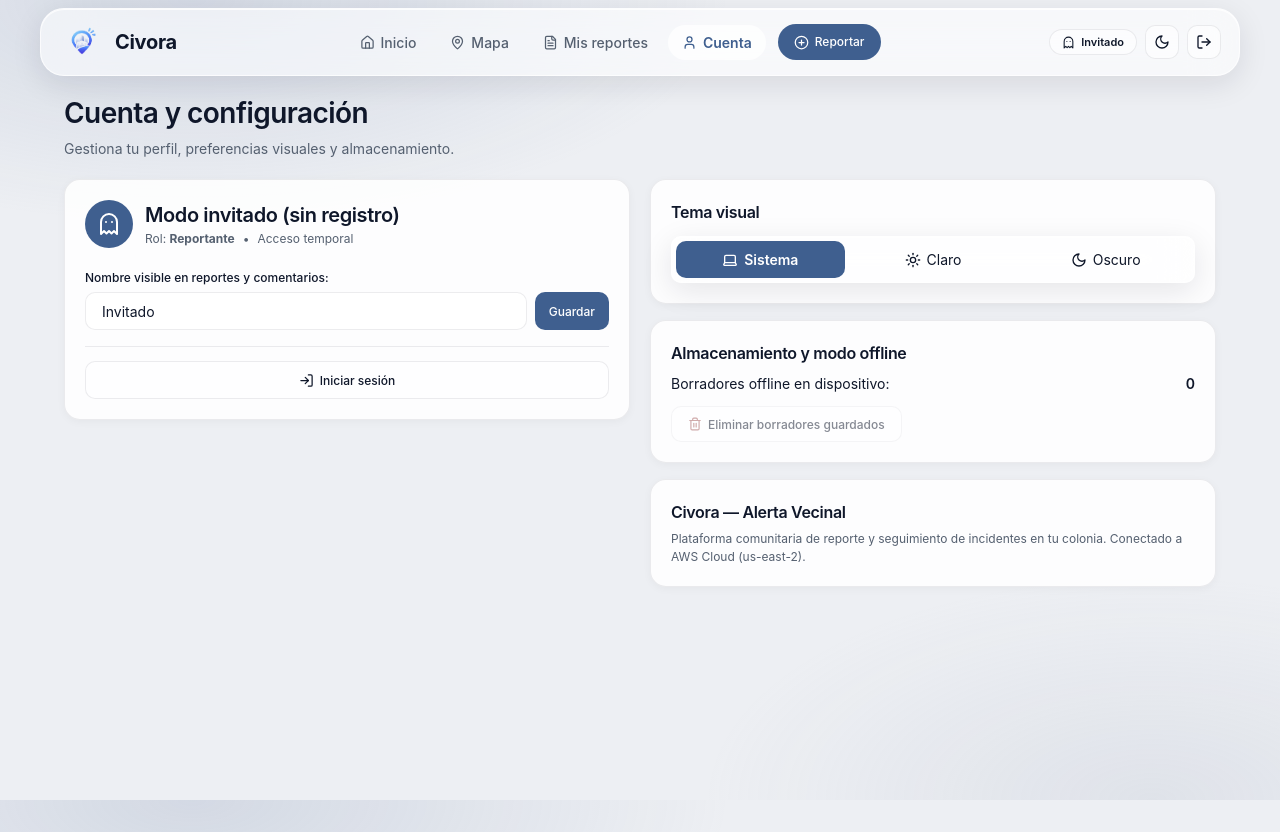
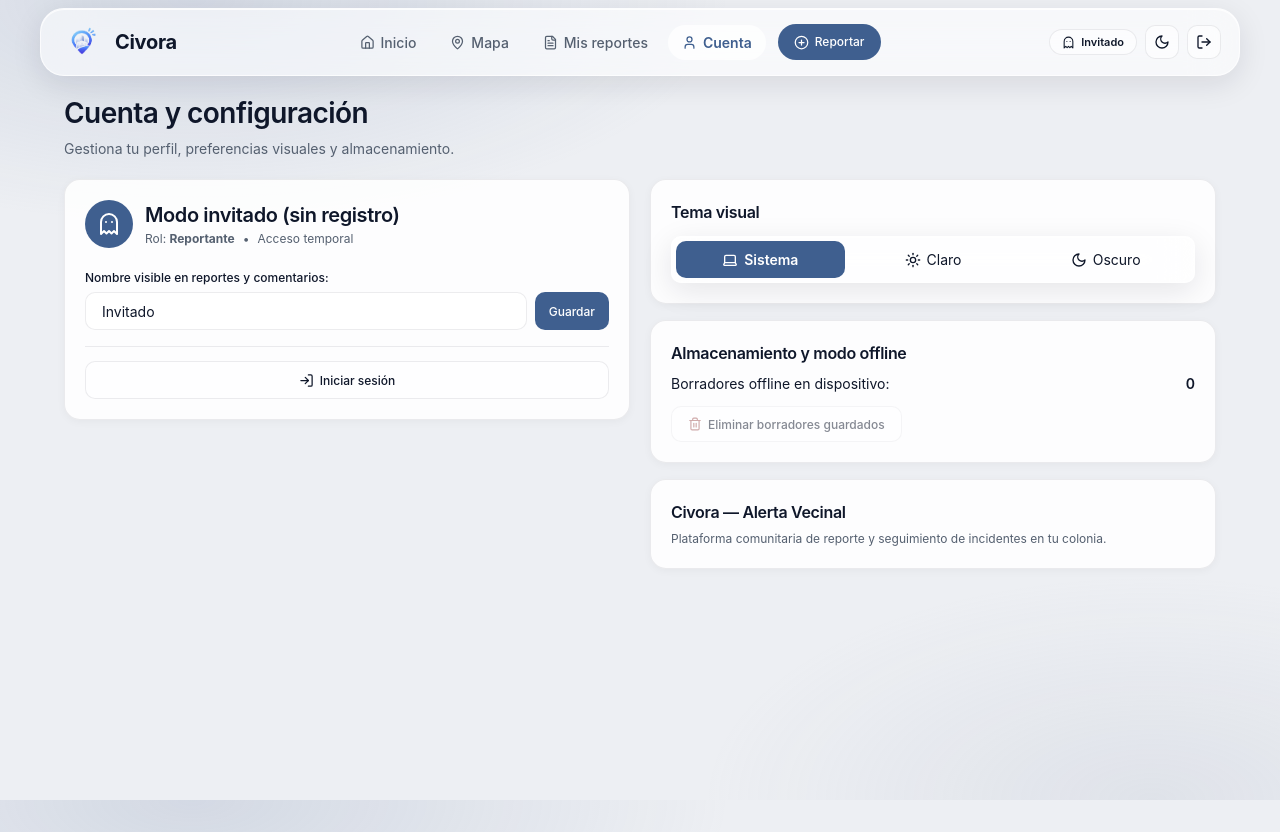
Before and after one commit to PonchoSaldana/Civora-Neighborhood-Alert, a React (Vite) app in the folder apps/pwa/: page /cuenta in a window 1280 px wide. Both pictures are taken after a click on the button 640 px from the left and 380 px from the top of the page. Built offline with nearby package versions, Linux system fonts and the light colour scheme; no server answers; what aws-amplify would draw is missing.

Commit message:
corrección

```diff
--- a/apps/pwa/src/pages/AccountPage.tsx
+++ b/apps/pwa/src/pages/AccountPage.tsx
@@ -434,9 +434,8 @@ export const AccountPage: React.FC<AccountPageProps> = ({ onLogout, onOpenLogin
             <h2 style={{ fontSize: 'var(--text-md)', marginBottom: '6px' }}>
               Civora — Alerta Vecinal
             </h2>
-            <p style={{ fontSize: 'var(--text-xs)', color: 'var(--text-muted)', lineHeight: 1.5 }}>
+            <p style={{ fontSize: 'var(--text-xs)', color: 'var(--text-muted)', lineHeight: 1.5, margin: 0 }}>
               Plataforma comunitaria de reporte y seguimiento de incidentes en tu colonia.
-              {isAwsConfigured ? ' Conectado a AWS Cloud (us-east-2).' : ' Modo demostración local.'}
             </p>
           </section>
         </div>
```
